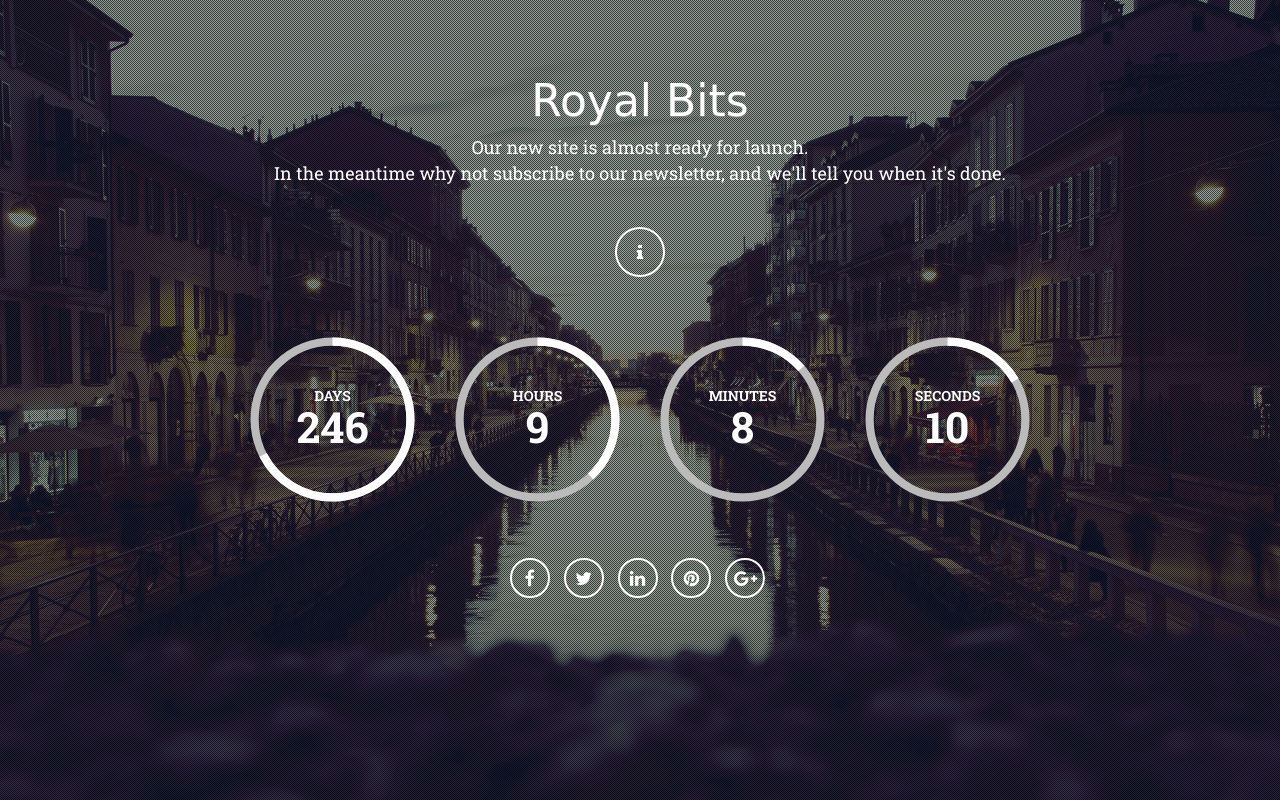
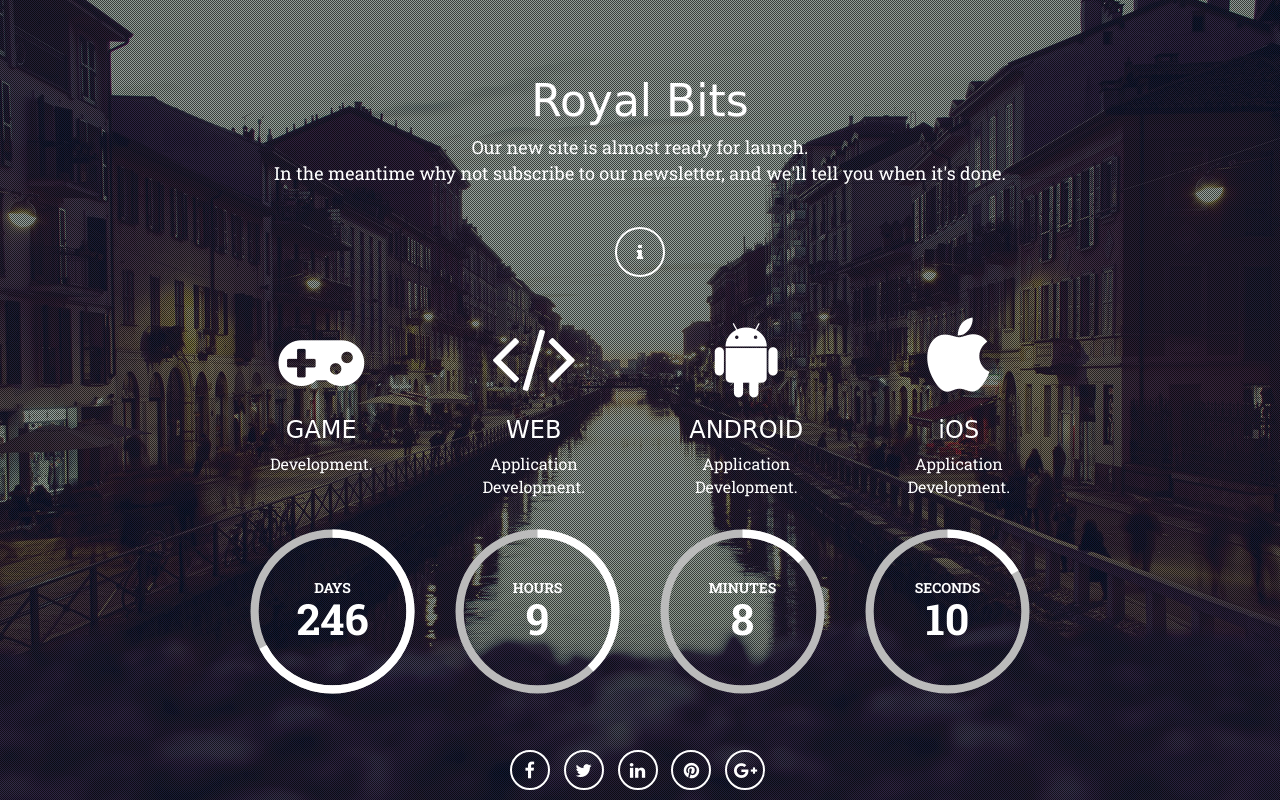
Before and after one commit to royalbits/royalbits.github.io, a plain HTML site: page index.html in a window 1280 px wide. Drawn offline with nearby package versions, Linux system fonts and the light colour scheme; a web font is replaced by a local one.

Commit message:
no message

```diff
--- a/index.html
+++ b/index.html
@@ -50,6 +50,58 @@
 						<!-- <a href="#" data-modal="contact" data-toggle="contact tooltip" data-placement="top" title="Contact Us"><i class="fa fa-envelope-o"></i></a> -->
 						<!-- <a href="#" data-modal="subscribe" data-toggle="tooltip" data-placement="top" title="Subscribe Us Now"><i class="fa fa-rss"></i></a> -->
 					</div>
+
+					<div class="row text-center">
+
+                    <div class="col-sm-6 col-lg-3 service-item">
+                        <div>
+                            <i class="fa fa-5x fa-gamepad"></i>
+                        </div>
+                        <div>
+                            <h3 class="section-color-1">GAME</h3>
+                            <p class="section-color-1">
+                                Development.
+                            </p>
+                        </div>
+                    </div>
+
+                    <div class="col-sm-6 col-lg-3 service-item">
+                        <div>
+                            <i class="fa fa-5x fa-code"></i>
+                        </div>
+                        <div>
+                            <h3 class="section-color-1">WEB</h3>
+                            <p class="section-color-1">
+                                Application Development.
+                            </p>
+                        </div>
+                    </div>
+
+                    <div class="col-sm-6 col-lg-3 service-item">
+                        <div>
+                            <i class="fa fa-5x fa-android"></i>
+                        </div>
+                        <div>
+                            <h3 class="section-color-1">ANDROID</h3>
+                            <p class="section-color-1">
+                                Application Development.
+                            </p>
+                        </div>
+                    </div>
+
+                    <div class="col-sm-6 col-lg-3 service-item">
+                        <div>
+                            <i class="fa fa-5x fa-apple"></i>
+                        </div>
+                        <div>
+                            <h3 class="section-color-1">iOS</h3>
+                            <p class="section-color-1">
+                                Application Development.
+                            </p>
+                        </div>
+                    </div>
+
+                </div>
 
 					<!-- Your date here -->
 					<div class="countdown-time animated bounceIn" data-date="2015-01-01 00:00:00" data-timer="900"></div>
```
